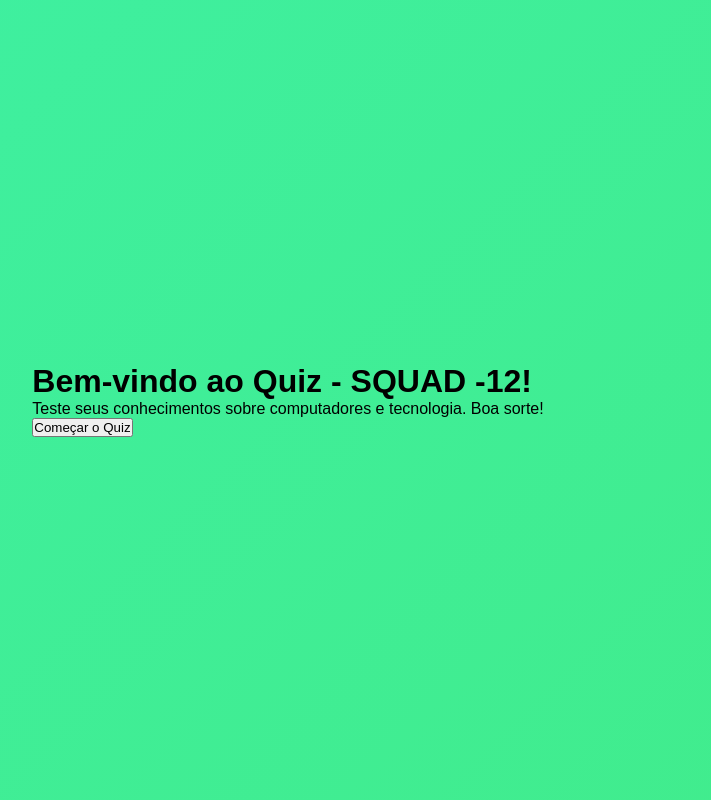
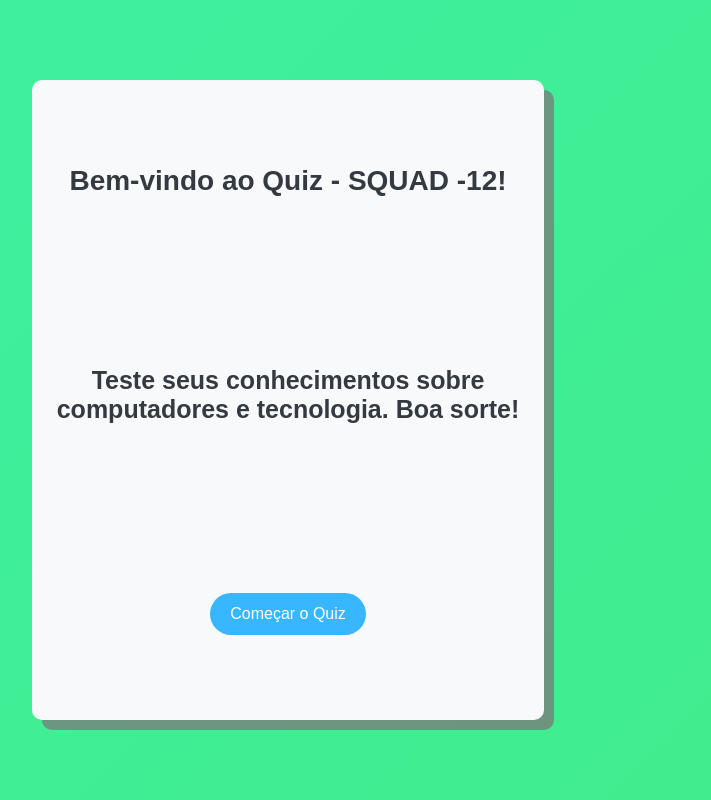
Before and after one commit to TryMySeMfQ/SQUAD-12-Quiz, a plain HTML site: page assets/index.html in a window 1280 px wide. Shown: the whole page, without its empty margins (352-1063 px from the left). Drawn offline with Linux system fonts and the light colour scheme.

Commit message:
estilizando interface inicial do quiz

```diff
--- a/assets/css/style.css
+++ b/assets/css/style.css
@@ -27,7 +27,9 @@ body {
 	}
 }
 
-#quiz {
+#intro { text-align: center; }
+
+#quiz, #intro{
     width: 40vw;
     height: 80vh;
     display: flex;
@@ -39,12 +41,12 @@ body {
     border-radius: 10px;
 }
 
-#quiz h2 {
+#quiz h2, #intro h1 {
     font-size: 28px;
     color: #343a40;
 }
 
-#quiz p {
+#quiz p, #intro p {
     font-size: 25px;
     font-weight: 600;
     color: #343a40;
@@ -114,7 +116,7 @@ body {
     background-color: #00b7ff;
 }
 
-#submit {
+#submit, #start-quiz {
     background-color: #38B6FF;
     border: none;
     color: white;
@@ -125,7 +127,7 @@ body {
     transition: background-color 0.3s ease, transform 0.2s;
 }
 
-#submit:hover {
+#submit:hover, #start-quiz:hover {
     background-color: #007BFF;
     transform: scale(1.05);
 }
```
